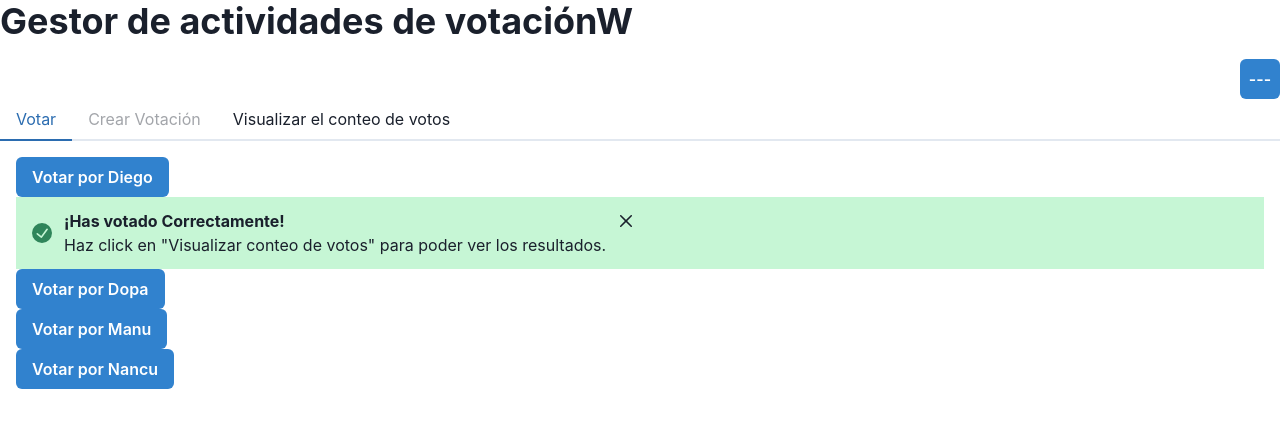
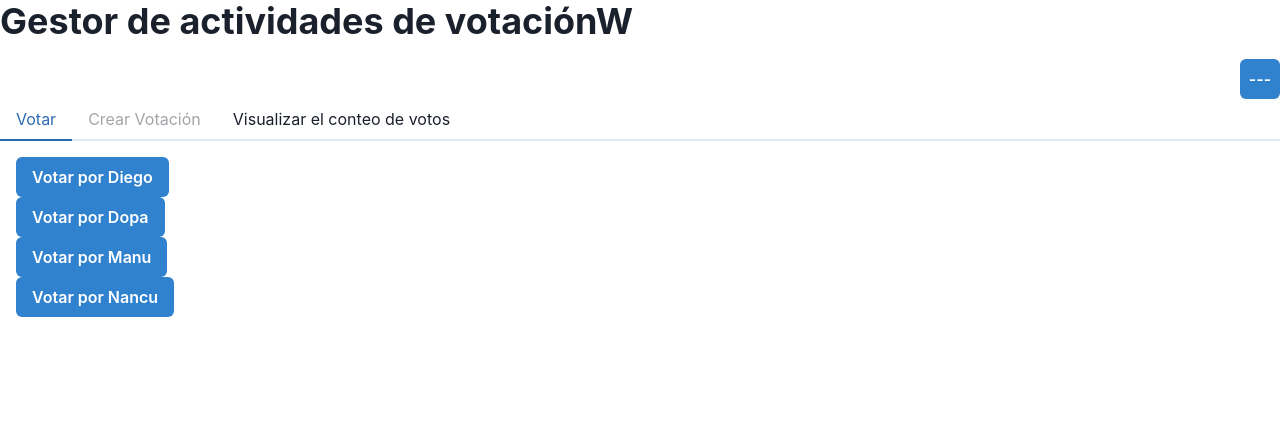
Before and after one commit to Dop1ta/asambleaWeb, a Next.js app in the folder frontend/: page /create_voting_activity in a window 1280 px wide. Shown: the top 428 px of the page. Built offline with nearby package versions, Linux system fonts and the light colour scheme.

Commit message:
ButtonAlert

```diff
--- a/frontend/components/ButtonAlertVoting.jsx
+++ b/frontend/components/ButtonAlertVoting.jsx
@@ -1,11 +1,14 @@
-import {Button } from '@chakra-ui/react'
-import Alerts_votingActivity from './Alerts';
+import { Button, useDisclosure, useToast} from '@chakra-ui/react';
 
-function ButtonAlertVoting (){
-    return(<div><Button colorScheme="blue">Votar por Diego</Button>
-    <Alerts_votingActivity s = "true"></Alerts_votingActivity>
-    </div>
-    )
+function ButtonAlertVoting() {
+     const toast = useToast();
+  return (
+    <>
+      <Button colorScheme="blue" onClick={() => toast({ title: "Has votado correctamente" })}>
+  Votar por Diego
+    </Button>
+    </>
+  );
 }
 
 export default ButtonAlertVoting;
--- a/frontend/components/Tab_votingActivity.jsx
+++ b/frontend/components/Tab_votingActivity.jsx
@@ -11,7 +11,7 @@ function Tab_votingActivity() {
           <Tab>Visualizar el conteo de votos</Tab>
         </TabList>
         <TabPanels>
-          <TabPanel><ButtonAlertVoting typeof='sumbit'></ButtonAlertVoting>
+          <TabPanel><ButtonAlertVoting></ButtonAlertVoting>
           <div><Button colorScheme="blue" >Votar por Dopa</Button></div>
           <div><Button colorScheme="blue">Votar por Manu</Button></div>
           <div><Button colorScheme="blue">Votar por Nancu</Button></div></TabPanel>
```
